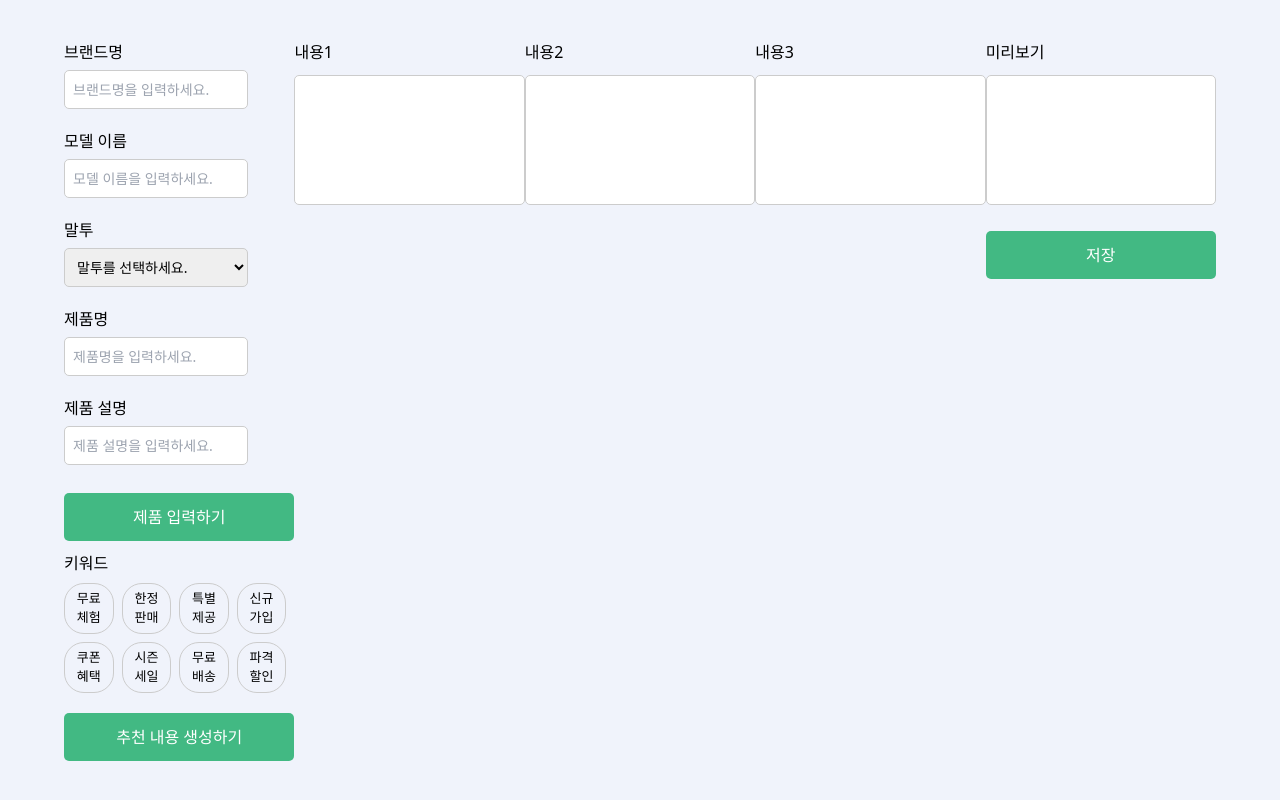
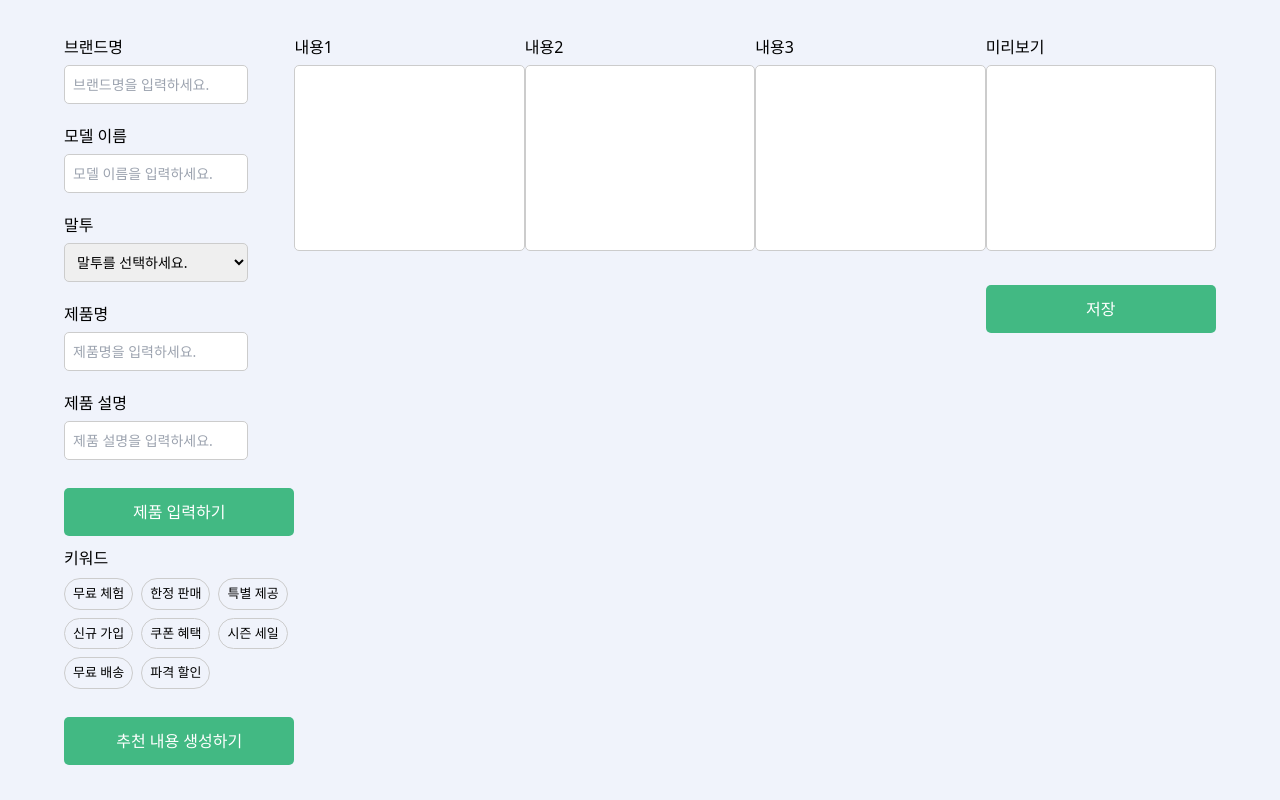
Before and after one commit to KJH-Programmer/HooniPing, a Vue app: page /#/campaignPage in a window 1280 px wide. Before the commit this address led to /#/campaignpage. Shown: the top 800 px of the page. Built offline with nearby package versions, Linux system fonts and the light colour scheme.

Commit message:
campaign update

```diff
--- a/src/components/CampaignPage.vue
+++ b/src/components/CampaignPage.vue
@@ -2,8 +2,6 @@
   <div class="container">
     <div class="form-wrapper">
       <div class="form section">
-
-
         <div class="input-field">
           <label for="brand">브랜드명</label>
           <input
@@ -14,7 +12,6 @@
           />
         </div>
 
-
         <div class="input-field">
           <label for="model">모델 이름</label>
           <input
@@ -24,7 +21,6 @@
             class="product-input"
           />
         </div>
-
 
         <div class="input-field">
           <label for="tone">말투</label>
@@ -38,7 +34,6 @@
           </select>
         </div>
 
-
         <div class="input-field">
           <label for="product">제품명</label>
           <input
@@ -48,7 +43,6 @@
             class="product-input"
           />
         </div>
-
 
         <div class="input-field">
           <label for="productDescription">제품 설명</label>
@@ -75,38 +69,39 @@
             </button>
           </div>
         </div>
-        <button @click="generateRecommendation">추천 내용 생성하기</button>
+        <button class="product-button" @click="addProduct">추천 내용 생성하기</button>
       </div>
 
       <div class="form section">
         <div class="input-field">
-          <label for="description2">내용1</label>
-          <textarea v-model="sourceText" @click="moveText"></textarea>
+          <label for="description1">내용1</label>
+          <textarea v-model="sourceText1" @input="resizeTextarea" rows="8"></textarea>
         </div>
       </div>
+
       <div class="form section">
         <div class="input-field">
           <label for="description2">내용2</label>
-          <textarea v-model="sourceText" @click="moveText"></textarea>
+          <textarea v-model="sourceText2" @input="resizeTextarea" rows="8"></textarea>
         </div>
       </div>
+
       <div class="form section">
         <div class="input-field">
-          <label for="description2">내용3</label>
-          <textarea v-model="sourceText" @click="moveText"></textarea>
+          <label for="description3">내용3</label>
+          <textarea v-model="sourceText3" @input="resizeTextarea" rows="8"></textarea>
         </div>
       </div>
 
       <div class="form section">
         <div class="input-field">
           <label for="preview">미리보기</label>
-          <textarea v-model="destinationText"></textarea>
+          <textarea v-model="destinationText" @input="resizeTextarea" rows="8"></textarea>
         </div>
         <div class="button-container">
-          <button @click="save">저장</button>
+          <button class="product-button" @click="addProduct">저장</button>
         </div>
       </div>
-
     </div>
   </div>
 </template>
@@ -121,12 +116,11 @@ export default {
       productName: '',
       productDescription: '',
       tone: '',
-      description: '',
-      description2: '',
-      preview: '',
       keywords: ['무료 체험', '한정 판매', '특별 제공', '신규 가입', '쿠폰 혜택', '시즌 세일', '무료 배송', '파격 할인'],
       selectedKeywords: [],
-      sourceText: '',
+      sourceText1: '',
+      sourceText2: '',
+      sourceText3: '',
       destinationText: ''
     };
   },
@@ -142,22 +136,17 @@ export default {
       console.log('추천 내용 생성:', this.selectedKeywords);
     },
     save() {
-      console.log('저장:', this.preview);
+      console.log('저장:', this.destinationText);
     },
     resizeTextarea(event) {
       const textarea = event.target;
       textarea.style.height = 'auto';
       textarea.style.height = textarea.scrollHeight + 'px';
     },
-    moveText() {
-      this.destinationText = this.sourceText;
-    },
     toggleKeyword(keyword) {
       if (this.selectedKeywords.includes(keyword)) {
-
         this.selectedKeywords = this.selectedKeywords.filter(item => item !== keyword);
       } else {
-
         this.selectedKeywords.push(keyword);
       }
       console.log('선택된 키워드들:', this.selectedKeywords);
@@ -167,6 +156,17 @@ export default {
 </script>
 
 <style scoped>
+textarea {
+  width: 100%;
+  padding: 8px;
+  border: 1px solid #ccc;
+  border-radius: 5px;
+  resize: none; /* 사용자 크기 조절 비활성화 */
+  overflow-y: hidden; /* 스크롤바 감추기 */
+  font-family: inherit;
+  font-size: 14px;
+}
+
 .container {
   display: flex;
   justify-content: center;
@@ -179,7 +179,6 @@ export default {
   justify-content: space-between;
   width: 90%;
 }
-
 
 .form {
   width: 48%;
@@ -243,47 +242,10 @@ export default {
   color: black;
   cursor: pointer;
   transition: background-color 0.3s, color 0.3s;
-  width: calc(25% - 8px);
-  box-sizing: border-box;
 }
 
 .keyword-button.selected {
   background-color: #42b983;
   color: white;
 }
-
-.keyword-button:hover {
-  background-color: #d3d3d3;
-}
-
-textarea {
-  width: 100%;
-  padding: 10px;
-  margin-top: 5px;
-  border: 1px solid #ccc;
-  border-radius: 5px;
-  font-family: inherit;
-  font-size: inherit;
-  height: 130px;
-  overflow: hidden;
-  resize: none;
-}
-
-.large-textarea {
-  height: 120px;
-}
-
-button {
-  width: 100%;
-  padding: 12px;
-  background-color: #42b983;
-  color: white;
-  border: none;
-  border-radius: 5px;
-  cursor: pointer;
-}
-
-button:hover {
-  background-color: #36996e;
-}
 </style>
```
